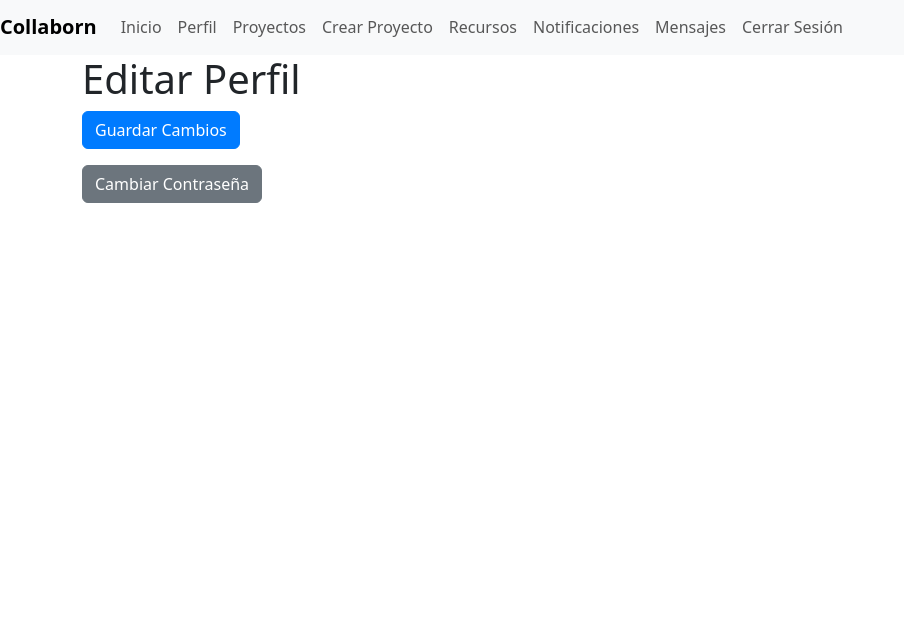
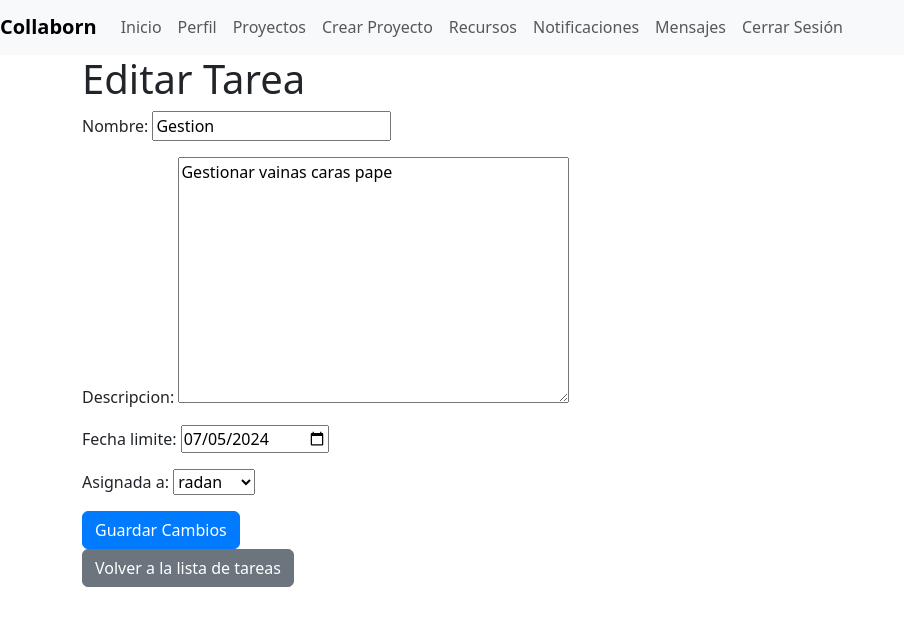
Before and after one commit to pablotcon/Collaborn, a Django app: page /tareas/1/editar/ in a window 1280 px wide. Shown: the part 21-647 px from the top of the page, without its empty margins (0-904 px from the left). Run offline with Django 5.2, Linux system fonts and the light colour scheme; a user stored in the database is signed in; data comes from the database, SQL or seed files in the repository; tables that the repository leaves empty hold one stand-in row (values such as "Sample post"); some libraries are stand-ins or nearby versions.

Commit message:
Tareas updated
manejo de edit eliminar en Tareas

```diff
--- a/myapp/admin.py
+++ b/myapp/admin.py
@@ -38,6 +38,5 @@ class PerfilAdmin(admin.ModelAdmin):
 
 @admin.register(Tarea)
 class TareaAdmin(admin.ModelAdmin):
-    list_display = ('nombre', 'proyecto', 'asignado_a', 'fecha_vencimiento')
-    search_fields = ('nombre', 'descripcion')
-    list_filter = ('fecha_vencimiento', 'proyecto', 'asignado_a')
+    list_display = ('nombre', 'proyecto', 'completada')
+    list_filter = ('proyecto', 'completada')
--- a/myapp/forms.py
+++ b/myapp/forms.py
@@ -50,4 +50,7 @@ class ProyectoForm(forms.ModelForm):
 class TareaForm(forms.ModelForm):
     class Meta:
         model = Tarea
-        fields = ['nombre', 'descripcion', 'asignado_a', 'completada', 'fecha_vencimiento']
+        fields = ['nombre', 'descripcion', 'fecha_limite', 'asignada_a']
+        widgets = {
+            'fecha_limite': forms.DateInput(attrs={'type': 'date'}),
+        }
--- a/myapp/models.py
+++ b/myapp/models.py
@@ -16,6 +16,19 @@ class Proyecto(models.Model):
     def __str__(self):
         return self.nombre
 
+
+class Tarea(models.Model):
+    proyecto = models.ForeignKey(Proyecto, related_name='tareas', on_delete=models.CASCADE)
+    nombre = models.CharField(max_length=200)
+    descripcion = models.TextField(blank=True, null=True)
+    completada = models.BooleanField(default=False)
+    fecha_limite = models.DateField(blank=True, null=True)
+    asignada_a = models.ForeignKey(User, related_name='tareas_asignadas', on_delete=models.SET_NULL, blank=True, null=True)
+
+    def __str__(self):
+        return self.nombre
+
+
 class Comentario(models.Model):
     proyecto = models.ForeignKey(Proyecto, related_name='comentarios', on_delete=models.CASCADE)
     autor = models.ForeignKey(User, on_delete=models.CASCADE)
@@ -24,19 +37,6 @@ class Comentario(models.Model):
 
     def __str__(self):
         return self.texto
-class Tarea(models.Model):
-    proyecto = models.ForeignKey(Proyecto, related_name='tareas', on_delete=models.CASCADE)
-    nombre = models.CharField(max_length=100)
-    descripcion = models.TextField()
-    asignado_a = models.ForeignKey(User, on_delete=models.SET_NULL, null=True, blank=True)
-    completada = models.BooleanField(default=False)  # Asegúrate de que este campo está definido
-    fecha_creacion = models.DateTimeField(auto_now_add=True)
-    fecha_vencimiento = models.DateField(null=True, blank=True)
-
-    def __str__(self):
-        return self.nombre
-
-
 
 class Postulacion(models.Model):
     proyecto = models.ForeignKey(Proyecto, on_delete=models.CASCADE)
--- a/myapp/templates/myapp/agregar_tarea.html
+++ b/myapp/templates/myapp/agregar_tarea.html
@@ -1,10 +1,10 @@
-<!-- myapp/templates/myapp/agregar_tarea.html -->
 {% extends 'myapp/base.html' %}
 
 {% block title %}Agregar Tarea{% endblock %}
 
 {% block content %}
-<h1>Agregar Tarea</h1>
+<h1>Agregar Tarea a {{ proyecto.nombre }}</h1>
+
 <form method="post">
     {% csrf_token %}
     {{ form.as_p }}
--- a/myapp/templates/myapp/editar_tarea.html
+++ b/myapp/templates/myapp/editar_tarea.html
@@ -1,15 +1,15 @@
-<!-- myapp/templates/myapp/editar_perfil.html -->
 {% extends 'myapp/base.html' %}
 
-{% block title %}Editar Perfil{% endblock %}
+{% block title %}Editar Tarea{% endblock %}
 
 {% block content %}
-<h1>Editar Perfil</h1>
-<form method="post" enctype="multipart/form-data">
+<h1>Editar Tarea</h1>
+
+<form method="post">
     {% csrf_token %}
-    {{ user_form.as_p }}
-    {{ perfil_form.as_p }}
+    {{ form.as_p }}
     <button type="submit" class="btn btn-primary">Guardar Cambios</button>
 </form>
-<a href="{% url 'cambiar_password' %}" class="btn btn-secondary mt-3">Cambiar Contraseña</a>
+
+<a href="{% url 'listar_tareas' proyecto_id %}" class="btn btn-secondary">Volver a la lista de tareas</a>
 {% endblock %}
--- a/myapp/views.py
+++ b/myapp/views.py
@@ -37,6 +37,7 @@ def recurso_edit(request, pk):
     return render(request, 'myapp/recurso_form.html', {'form': form})
 
 @permission_required('myapp.can_delete_recurso', raise_exception=True)
+
 @login_required
 def recurso_delete(request, pk):
     recurso = get_object_or_404(Recurso, pk=pk)
@@ -53,6 +54,7 @@ def historial_actividades(request):
 
 # Modulo de Tareas
 @login_required
+@permission_required('myapp.add_tarea', raise_exception=True)
 def agregar_tarea(request, proyecto_id):
     proyecto = get_object_or_404(Proyecto, id=proyecto_id)
     if request.method == 'POST':
@@ -63,41 +65,63 @@ def agregar_tarea(request, proyecto_id):
             tarea.save()
             messages.success(request, 'Tarea agregada exitosamente.')
             return redirect('listar_tareas', proyecto_id=proyecto.id)
+        else:
+            messages.error(request, 'Error al agregar la tarea.')
     else:
         form = TareaForm()
-    return render(request, 'myapp/agregar_tarea.html', {'form': form})
+    return render(request, 'myapp/agregar_tarea.html', {'form': form, 'proyecto': proyecto})
 
+# Modulo Tarea
 @login_required
 def listar_tareas(request, proyecto_id):
     proyecto = get_object_or_404(Proyecto, id=proyecto_id)
-    tareas = proyecto.tareas.all()
+    tareas = Tarea.objects.filter(proyecto=proyecto)
     return render(request, 'myapp/listar_tareas.html', {'proyecto': proyecto, 'tareas': tareas})
 
 @login_required
 def editar_tarea(request, tarea_id):
     tarea = get_object_or_404(Tarea, id=tarea_id)
+    proyecto_id = tarea.proyecto.id
     if request.method == 'POST':
         form = TareaForm(request.POST, instance=tarea)
         if form.is_valid():
             form.save()
-            messages.success(request, 'Tarea actualizada exitosamente.')
-            return redirect('listar_tareas', proyecto_id=tarea.proyecto.id)
+            messages.success(request, 'Tarea editada exitosamente.')
+            return redirect('listar_tareas', proyecto_id=proyecto_id)
+        else:
+            messages.error(request, 'Error al editar la tarea.')
     else:
         form = TareaForm(instance=tarea)
-    return render(request, 'myapp/editar_tarea.html', {'form': form, 'tarea': tarea})
+    return render(request, 'myapp/editar_tarea.html', {'form': form, 'proyecto_id': proyecto_id})
 
 @login_required
 def eliminar_tarea(request, tarea_id):
     tarea = get_object_or_404(Tarea, id=tarea_id)
     proyecto_id = tarea.proyecto.id
-    tarea.delete()
-    messages.success(request, 'Tarea eliminada exitosamente.')
-    return redirect('listar_tareas', proyecto_id=proyecto_id)
+    if request.method == 'POST':
+        tarea.delete()
+        messages.success(request, 'Tarea eliminada exitosamente.')
+        return redirect('listar_tareas', proyecto_id=proyecto_id)
+    return render(request, 'myapp/tarea_confirm_delete.html', {'tarea': tarea, 'proyecto_id': proyecto_id})
 
-@receiver(post_save, sender=User)
-def create_user_profile(sender, instance, created, **kwargs):
-    if created:
-        Perfil.objects.get_or_create(user=instance)
+
+@login_required
+def agregar_tarea(request, proyecto_id):
+    proyecto = get_object_or_404(Proyecto, id=proyecto_id)
+    if request.method == 'POST':
+        form = TareaForm(request.POST)
+        if form.is_valid():
+            tarea = form.save(commit=False)
+            tarea.proyecto = proyecto
+            tarea.save()
+            messages.success(request, 'Tarea agregada exitosamente.')
+            return redirect('listar_tareas', proyecto_id=proyecto.id)
+        else:
+            messages.error(request, 'Error al agregar la tarea.')
+    else:
+        form = TareaForm()
+    return render(request, 'myapp/agregar_tarea.html', {'form': form, 'proyecto': proyecto})
+
 
 @receiver(post_save, sender=User)
 def save_user_profile(sender, instance, **kwargs):
```
Also changed, not shown: myapp/signals.py (+6 -3 lines), myapp/templates/myapp/eliminar_tarea.html (added, +15 -0 lines), myapp/templates/myapp/listar_tareas.html (+10 -17 lines), myapp/templates/myapp/tarea_confirm_delete.html (added, +15 -0 lines), db.sqlite3, myapp/migrations/0012_rename_fecha_vencimiento_tarea_fecha_limite_and_more.py (added), myapp/urls.py (line endings or trailing spaces).
